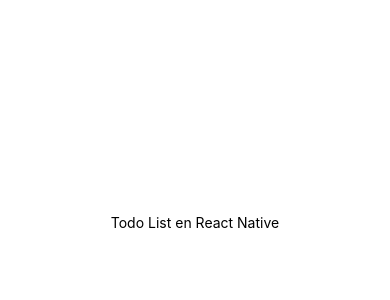
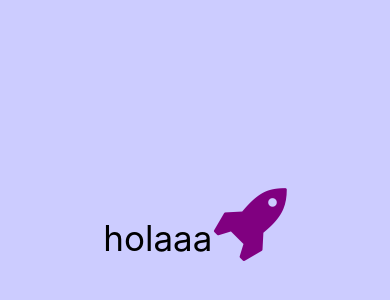
Before and after one commit to adivianahd/todo-list-aplication, a React Native app: screen / in a window 390 px wide. Shown: the part 200-500 px from the top of the page. Built offline with nearby package versions, Linux system fonts and the light colour scheme.

Commit message:
add react-native-vector-icons, create general components

```diff
--- a/App.js
+++ b/App.js
@@ -1,21 +1,15 @@
-import { StatusBar } from 'expo-status-bar';
 import React from 'react';
-import { StyleSheet, Text, View } from 'react-native';
+import Container from './components/Container';
+import Icon from 'react-native-vector-icons/FontAwesome';
+import Text from './components/Text';
 
 export default function App() {
   return (
-    <View style={styles.container}>
-      <Text>Todo List en React Native</Text>
-      <StatusBar style="auto" />
-    </View>
+    <Container>
+      <Text>holaaa
+        <Icon name="rocket" size={80} color="purple" />
+      </Text>
+    </Container>
+
   );
 }
-
-const styles = StyleSheet.create({
-  container: {
-    flex: 1,
-    backgroundColor: '#fff',
-    alignItems: 'center',
-    justifyContent: 'center',
-  },
-});
--- /dev/null
+++ b/components/Container.js
@@ -0,0 +1,19 @@
+import React from 'react';
+import { StyleSheet, View } from 'react-native';
+
+export default (props) => {
+  return (
+    <View style={styles.container}>
+      {props.children}
+    </View>
+  );
+}
+
+const styles = StyleSheet.create({
+  container: {
+    flex: 1,
+    backgroundColor: '#ccf',
+    alignItems: 'center',
+    justifyContent: 'center',
+  },
+});
--- /dev/null
+++ b/components/Text.js
@@ -0,0 +1,18 @@
+import React from 'react';
+import { StyleSheet, Text } from 'react-native';
+
+export default (props) => {
+  return (
+    <Text style={[styles.text, props.style]}>
+      {props.children}
+    </Text>
+  );
+}
+
+const styles = StyleSheet.create({
+  text: {
+    color: '#000',
+    textAlign: 'center',
+    fontSize: 35,
+  },
+});
--- a/package.json
+++ b/package.json
@@ -13,6 +13,7 @@
     "react": "16.13.1",
     "react-dom": "16.13.1",
     "react-native": "https://github.com/expo/react-native/archive/sdk-40.0.1.tar.gz",
+    "react-native-vector-icons": "^8.0.0",
     "react-native-web": "~0.13.12"
   },
   "devDependencies": {
```
Also changed, not shown: components/Button.js (added, +29 -0 lines), components/Card.js (added, +25 -0 lines), components/Icon.js (added, +18 -0 lines), components/Input.js (added, +24 -0 lines), 1 other file (tests, documents, lock files or other folders).
